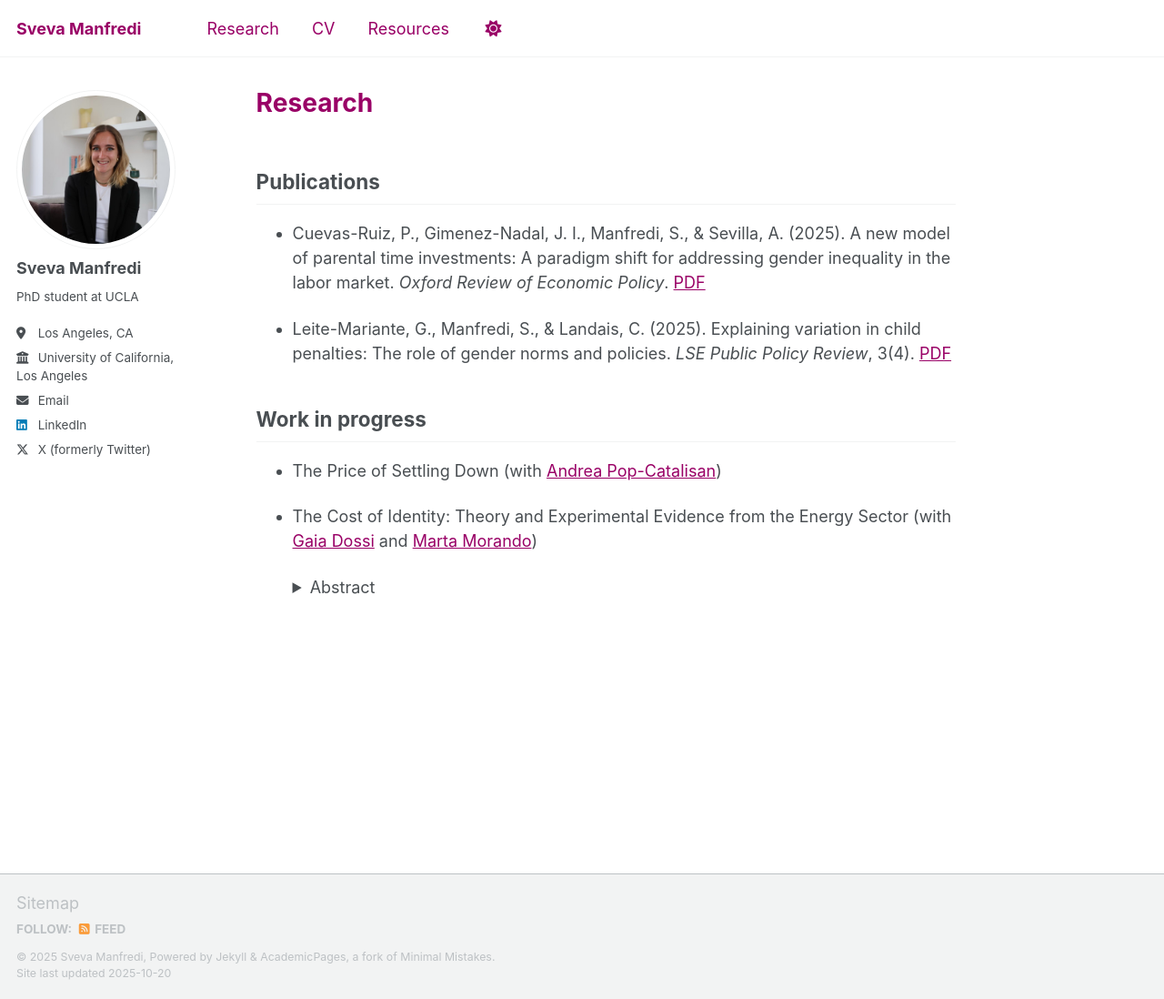
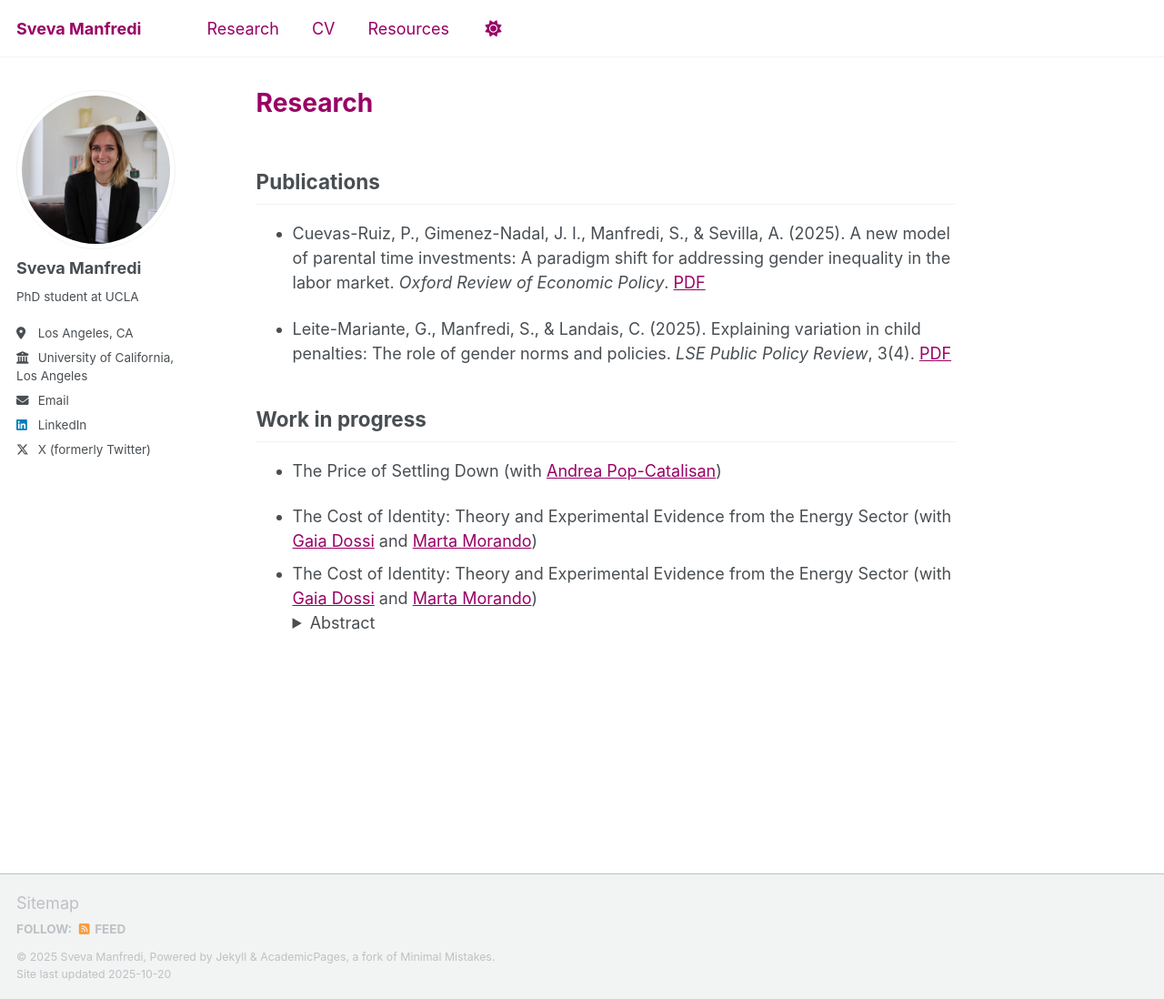
Before and after one commit to svemanfre/svemanfre.github.io, a Jekyll site: the page built from _pages/research.md, in a window 1280 px wide and 1098 px high. Shown: the whole window at 91% size. Built offline with Jekyll 4.4.1, drawn with Linux system fonts in a browser that asks for light colours; a script that is not in the unit is left out.

Commit message:
Update research.md

```diff
--- a/_pages/research.md
+++ b/_pages/research.md
@@ -15,6 +15,7 @@ author_profile: true
 - <span class="paper-title">The Price of Settling Down</span> (with [Andrea Pop-Catalisan](https://andreapopcatalisan.github.io/research/))
 
 - <span class="paper-title">The Cost of Identity: Theory and Experimental Evidence from the Energy Sector</span> (with [Gaia Dossi](https://sites.google.com/view/gaiadossi) and [Marta Morando](https://martamorando.com))
+- <span class="paper-title">The Cost of Identity: Theory and Experimental Evidence from the Energy Sector</span> (with [Gaia Dossi](https://sites.google.com/view/gaiadossi) and [Marta Morando](https://martamorando.com))
   <details><summary>Abstract</summary>
   <div class="abstract">
   How does identity affect occupational choice? We study this question in the energy labor market, as oil and gas firms play a fundamental role in the green transition. We design and administer a survey experiment to job seekers entering the labor market for the first time. We find that individuals assign positive amenity value to working for a company whose core business aligns with their environmental identity and disamenity value to those that conflict with it. Respondents with green identities are willing to forgo 20% of their salary to work in a renewable energy firm rather than a generic energy company, and require a 15% wage premium to accept a job in an oil and gas firm. This pattern also holds when individuals apply to work in teams focusing on clean energy within these firms. To isolate social-image effects, we randomize whether job choices are private or publicly disclosed. Social image concerns significantly influence occupational choices, especially for jobs perceived as socially stigmatized. We develop a model of occupational choice in which individuals have private preferences over jobs and derive utility from aligning with social norms. In structural simulations, we study how the social environment shapes labor market inequality and the pace of the green transition.
```
